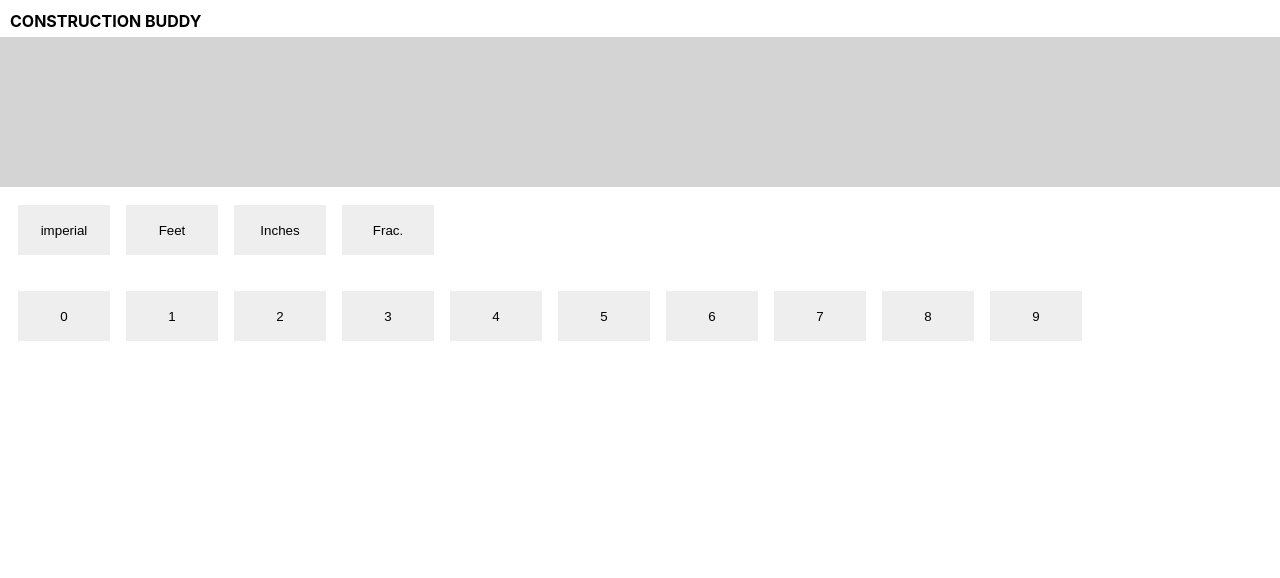
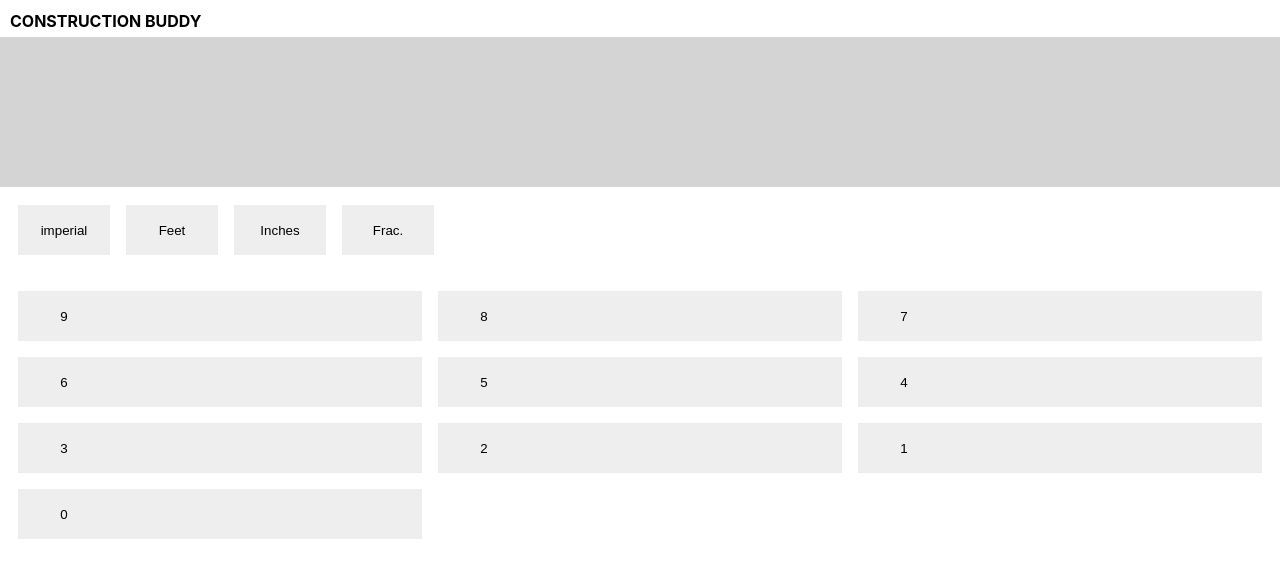
Before and after one commit to nategraves/construction-buddy, a React (Create React App) app: page / in a window 1280 px wide. Shown: the top 578 px of the page. Built offline with nearby package versions, Linux system fonts and the light colour scheme.

Commit message:
Re-hooking some stuff up

```diff
--- a/src/components/Buttons/Digits/index.tsx
+++ b/src/components/Buttons/Digits/index.tsx
@@ -4,31 +4,35 @@ import { ValueContext } from "../../../contexts";
 import { Button } from "../Button";
 
 export function Digits() {
-  const { input: inputNumber, setInput } = useContext(ValueContext);
+  const { input, setInput } = useContext(ValueContext);
 
   const handleButtonPress = (n: number) => {
     const num = (o: Maybe<number>, n: number) =>
       parseInt(o != null ? `${o}${n}` : `${n}`, 10);
 
-    setInput(num(inputNumber, n));
+    setInput(num(input, n));
   };
 
   return (
     <div
       style={{
         padding: "10px",
-        display: "flex",
-        flexFlow: "row wrap",
-        alignItems: "space-between",
-        justifyContent: "flex-start",
-        width: "100$",
+        // display: "flex",
+        // flexFlow: "row wrap",
+        // alignItems: "space-between",
+        // justifyContent: "flex-start",
+        display: "grid",
+        gridTemplateColumns: "1fr 1fr 1fr",
+        width: "100%",
       }}
     >
-      {Array.from(Array(10).keys()).map((i) => (
-        <Button key={`button-${i}`} onClick={() => handleButtonPress(i)}>
-          {String(i)}
-        </Button>
-      ))}
+      {Array.from(Array(10).keys())
+        .reverse()
+        .map((i) => (
+          <Button key={`button-${i}`} onClick={() => handleButtonPress(i)}>
+            {String(i)}
+          </Button>
+        ))}
     </div>
   );
 }
--- a/src/components/Display.tsx
+++ b/src/components/Display.tsx
@@ -1,14 +1,45 @@
 import React, { useContext } from "react";
 
 import { ValueContext } from "../contexts";
+import { isImperial, isMetric } from "../utils/types";
 
 export function Display() {
   const { input, stored } = useContext(ValueContext);
 
   let content = "";
 
-  if (input == null && stored != null) {
-    content = String(stored);
+  if (input != null || typeof stored === "number") {
+    content = String(input) ?? String(stored);
+  }
+
+  if (stored && isImperial(stored)) {
+    // @ts-expect-error
+    if ("ft" in stored) {
+      content += `${stored.ft}ft`;
+    }
+    // @ts-expect-error
+    if ("in" in stored) {
+      content += ` - ${stored.in}in`;
+    }
+    // @ts-expect-error
+    if ("n" in stored && "d" in stored) {
+      content += ` - ${stored.n}/${stored.d}`;
+    }
+  }
+
+  if (stored && isMetric(stored)) {
+    // @ts-expect-error
+    if ("m" in stored) {
+      content += `${stored.m}m`;
+    }
+    // @ts-expect-error
+    if ("cm" in stored) {
+      content += ` - ${stored.cm}cm`;
+    }
+    // @ts-expect-error
+    if ("mm" in stored) {
+      content += ` - ${stored.mm}`;
+    }
   }
 
   return (
--- a/src/utils/types.ts
+++ b/src/utils/types.ts
@@ -0,0 +1,17 @@
+import { Value } from "../types";
+
+export function isImperial(value: Value): boolean {
+  if (typeof value === "number") {
+    return false;
+  }
+
+  return "ft" in value || "in" in value || "num" in value || "den" in value;
+}
+
+export function isMetric(value: Value) {
+  if (typeof value === "number") {
+    return String(value);
+  }
+
+  return "m" in value || "cm" in value || "mm" in value;
+}
```
